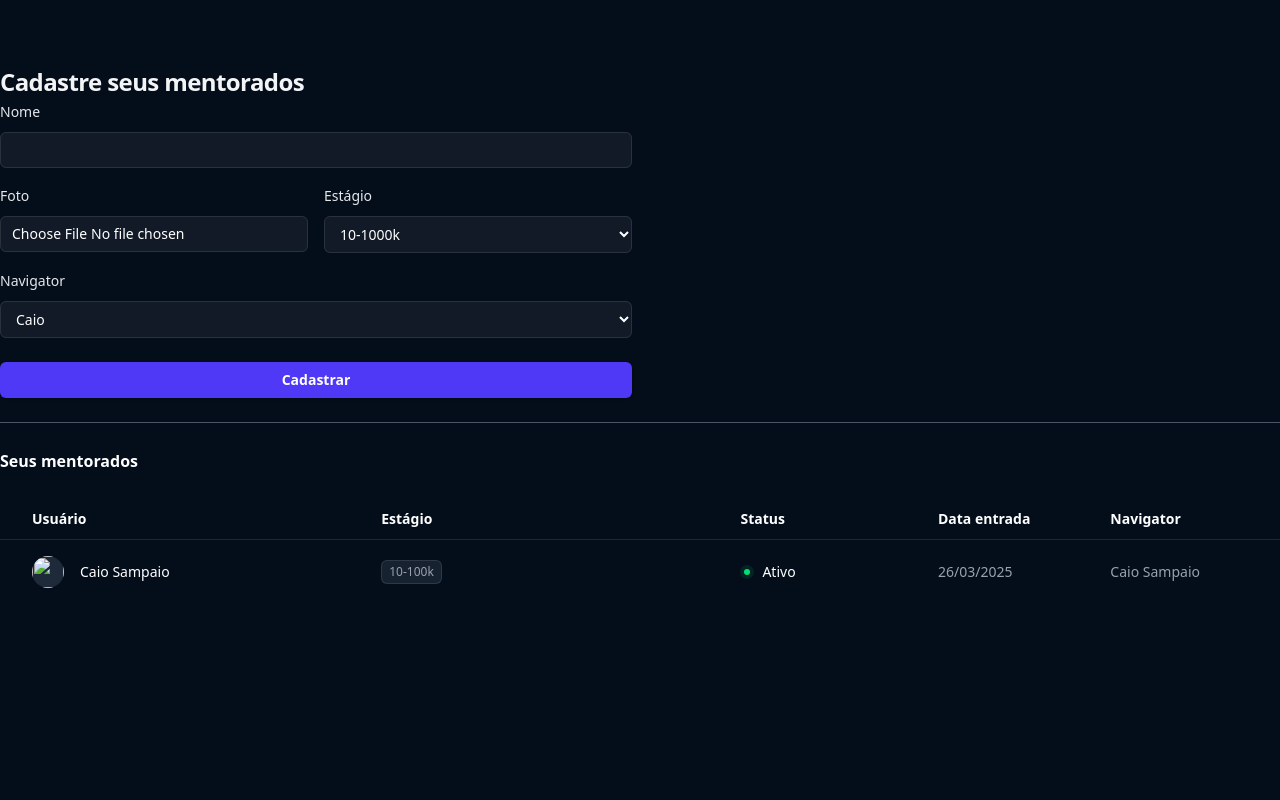
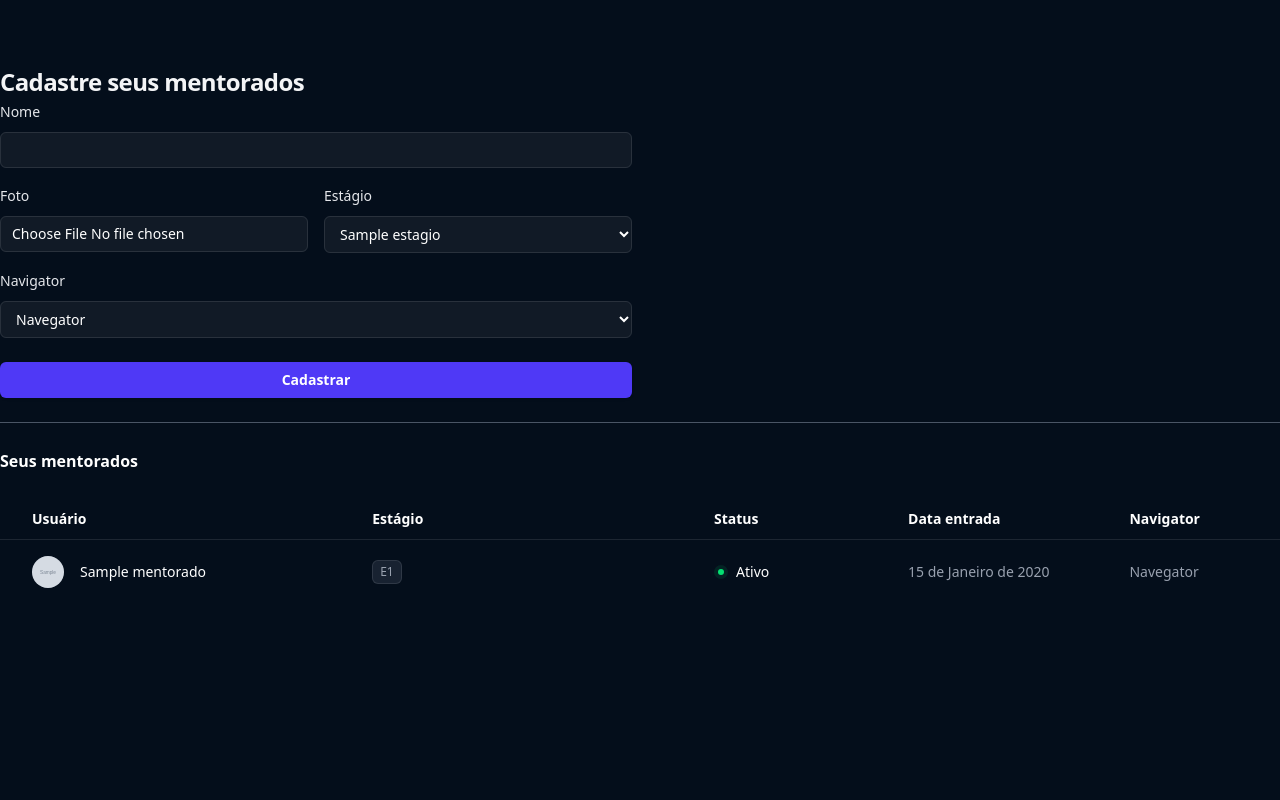
Before and after one commit to Samuel123-456/pythonando, a Django app: template templates/mentorados/mentorados.html in a window 1280 px wide. Shown: the part 64-864 px from the top of the page. Run offline with Django 5.2, Linux system fonts and the light colour scheme; data comes from the database, SQL or seed files in the repository; tables that the repository leaves empty hold one stand-in row (values such as "Sample post"); the template is opened without the code that fills it: values that come from a table or form of the project are taken from there, most other values are stand-ins (such as "Sample title", 1, 10 or a date in 2020); grey boxes marked "Sample" are stand-in pictures.

Commit message:
working on mentorados creation and its template

```diff
--- a/mentorados/models.py
+++ b/mentorados/models.py
@@ -12,7 +12,7 @@ class Navegator(models.Model):
 
 class Mentorados(models.Model):
     estagio_choices = {
-        "E1": '10-100k',
+        "E1": '10-100k', # Change Places
         "E2": '10-10k',
     }
 
--- a/templates/mentorados/mentorados.html
+++ b/templates/mentorados/mentorados.html
@@ -24,7 +24,9 @@
         <a href="#" class="text-sm/6 font-semibold text-gray-100">Navigators</a>
       </div>
       <div class="hidden lg:flex lg:flex-1 lg:justify-end">
-
+        {% if request.user.is_authenticated %}
+          <a href="{% url 'signout' %}" class="flex justify-center cursor-pointer rounded-md bg-red-600 px-3 py-1.5 text-sm/6 font-semibold text-white shadow-sm hover:bg-indigo-500 focus-visible:outline focus-visible:outline-2 focus-visible:outline-offset-2 focus-visible:outline-indigo-600">Logout</a>
+        {% endif %}
       </div>
     </nav>
 
@@ -36,13 +38,14 @@
     <div class="max-w-7xl mx-auto py-12">
         <div class="grid grid-cols-2 gap-4">
             <div>
-              <form action="" method="">
+              <form action="{% url 'mentorados' %}" method="POST" enctype="multipart/form-data">
+                {% csrf_token %}
                 <h2 class="mt-4 text-2xl/9 font-bold tracking-tight text-gray-100">Cadastre seus mentorados</h2>
                 {% if messages %}
                     {% for message in messages %}
                         <div class="rounded-md {{message.tags}} mt-4">
                             <div class="flex">
-                              <div class="rounded-md bg-green-50 text-red-700 mt-4">
+                              <div class="rounded-md bg-green-500 text-gray-100 mt-4 p-4">
                                     {{message}}
 
                                 </div>
@@ -68,8 +71,9 @@
                         <label class="block text-sm/6 font-medium text-gray-200">Estágio</label>
                         <div class="mt-2">
                             <select name="estagio" id="" class="block w-full rounded-md bg-white/5 px-3 py-2 text-base text-white outline outline-1 -outline-offset-1 outline-white/10 placeholder:text-gray-500 focus:outline focus:outline-2 focus:-outline-offset-2 focus:outline-indigo-500 sm:text-sm/6">
-
-                                <option class="text-slate-900" value="">10-1000k</option>
+                                {% for k, v in estagios.items %}
+                                  <option class="text-slate-900" value="{{k}}">{{v}}</option>
+                                {% endfor %}
 
                             </select>
 
@@ -82,8 +86,9 @@
                         <label class="block text-sm/6 font-medium text-gray-200">Navigator</label>
                         <div class="mt-2">
                             <select name="navigator" id="" class="block w-full rounded-md bg-white/5 px-3 py-2 text-base text-white outline outline-1 -outline-offset-1 outline-white/10 placeholder:text-gray-500 focus:outline focus:outline-2 focus:-outline-offset-2 focus:outline-indigo-500 sm:text-sm/6">
-
-                                <option value="">Caio</option>
+                                {% for navegator in navegators %}
+                                  <option value="{{navegator.id}}">{{navegator}}</option>
+                                {% endfor %}
 
                             </select>
 
@@ -123,17 +128,17 @@
               </thead>
               <tbody class="divide-y divide-white/5">
 
-
+                {% for mentorado in mentorados %}
                   <tr>
                     <td class="py-4 pl-4 pr-8 sm:pl-6 lg:pl-8">
                       <div class="flex items-center gap-x-4">
-                        <img src="#" alt="" class="size-8 rounded-full bg-gray-800">
-                        <div class="truncate text-sm/6 font-medium text-white">Caio Sampaio</div>
+                        <img src="{{mentorado.foto.url}}" alt="" class="size-8 rounded-full bg-gray-800">
+                        <div class="truncate text-sm/6 font-medium text-white">{{mentorado.name}}</div>
                       </div>
                     </td>
                     <td class="hidden py-4 pl-0 pr-4 sm:table-cell sm:pr-8">
                       <div class="flex gap-x-3">
-                        <div class="rounded-md bg-gray-700/40 px-2 py-1 text-xs font-medium text-gray-400 ring-1 ring-inset ring-white/10">10-100k</div>
+                        <div class="rounded-md bg-gray-700/40 px-2 py-1 text-xs font-medium text-gray-400 ring-1 ring-inset ring-white/10">{{mentorado.estagio}}</div>
                       </div>
                     </td>
                     <td class="py-4 pl-0 pr-4 text-sm/6 sm:pr-8 lg:pr-20">
@@ -144,12 +149,13 @@
                         <div class="hidden text-white sm:block">Ativo</div>
                       </div>
                     </td>
-                    <td class="hidden py-4 pl-0 pr-8 text-sm/6 text-gray-400 md:table-cell lg:pr-20">26/03/2025</td>
+                    <td class="hidden py-4 pl-0 pr-8 text-sm/6 text-gray-400 md:table-cell lg:pr-20">{{mentorado.criado_em}}</td>
                     <td class="hidden py-4 pl-0 pr-8 text-sm/6 text-gray-400 md:table-cell lg:pr-20">
 
-                        Caio Sampaio
+                       {{mentorado.navegator.name}}
                     </td>
                   </tr>
+                {% endfor %}
 
               </tbody>
             </table>
```
Also changed, not shown: mentorados/views.py (+41 -3 lines).
